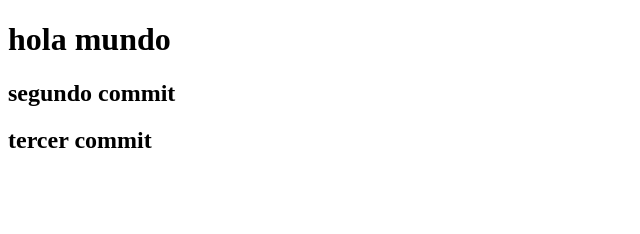
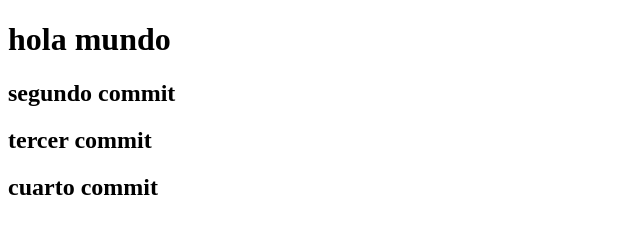
Before and after one commit to danigj86/prueba, a plain HTML site: page index.html in a window 1280 px wide. Shown: the whole page, without its empty margins (0-640 px from the left). Drawn offline with Linux system fonts and the light colour scheme.

Commit message:
cuarto commit

```diff
--- a/index.html
+++ b/index.html
@@ -10,6 +10,7 @@
     <h1>hola mundo</h1>
     <h2>segundo commit</h2>
     <h2>tercer commit</h2>
+    <h2>cuarto commit</h2>
 
 
 </body>
```
